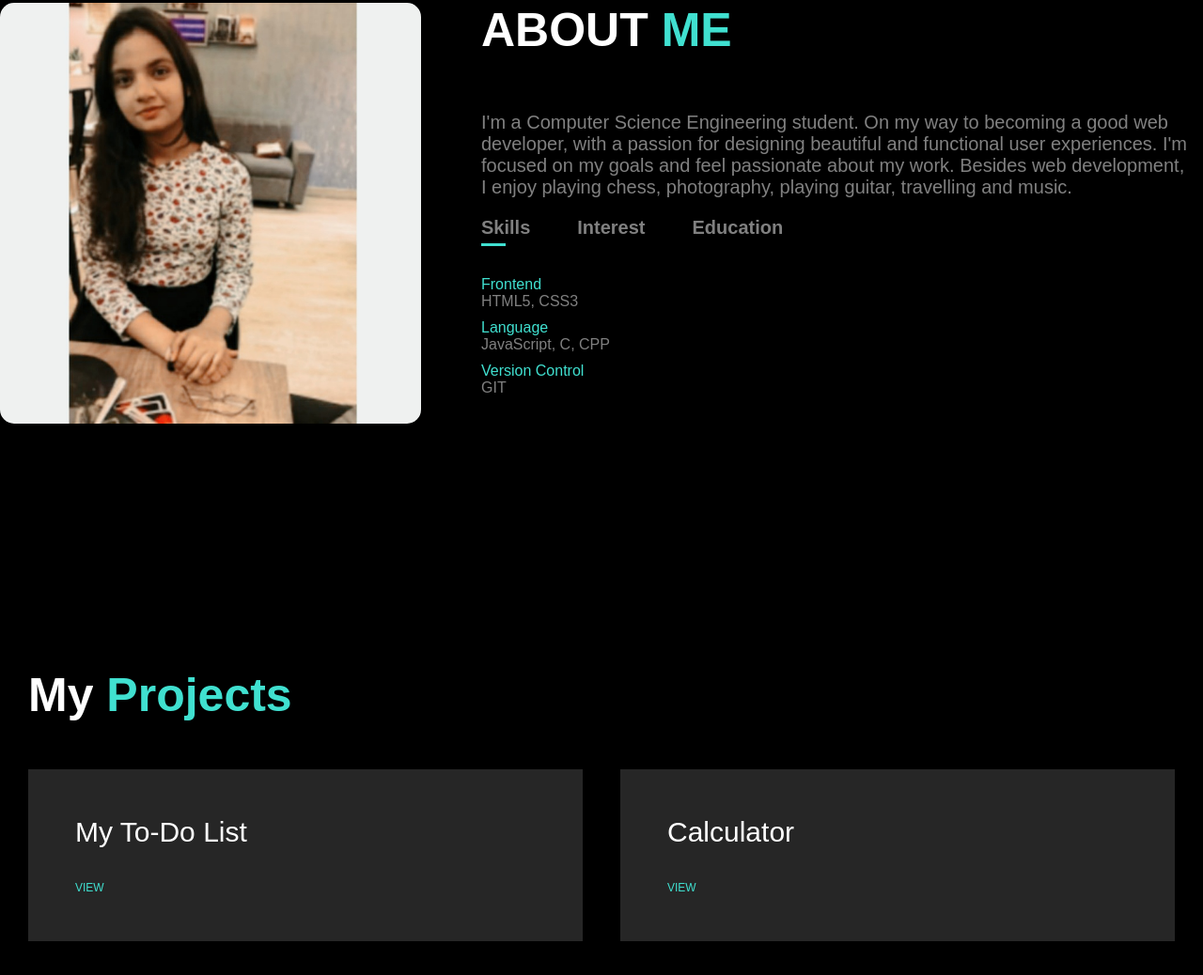
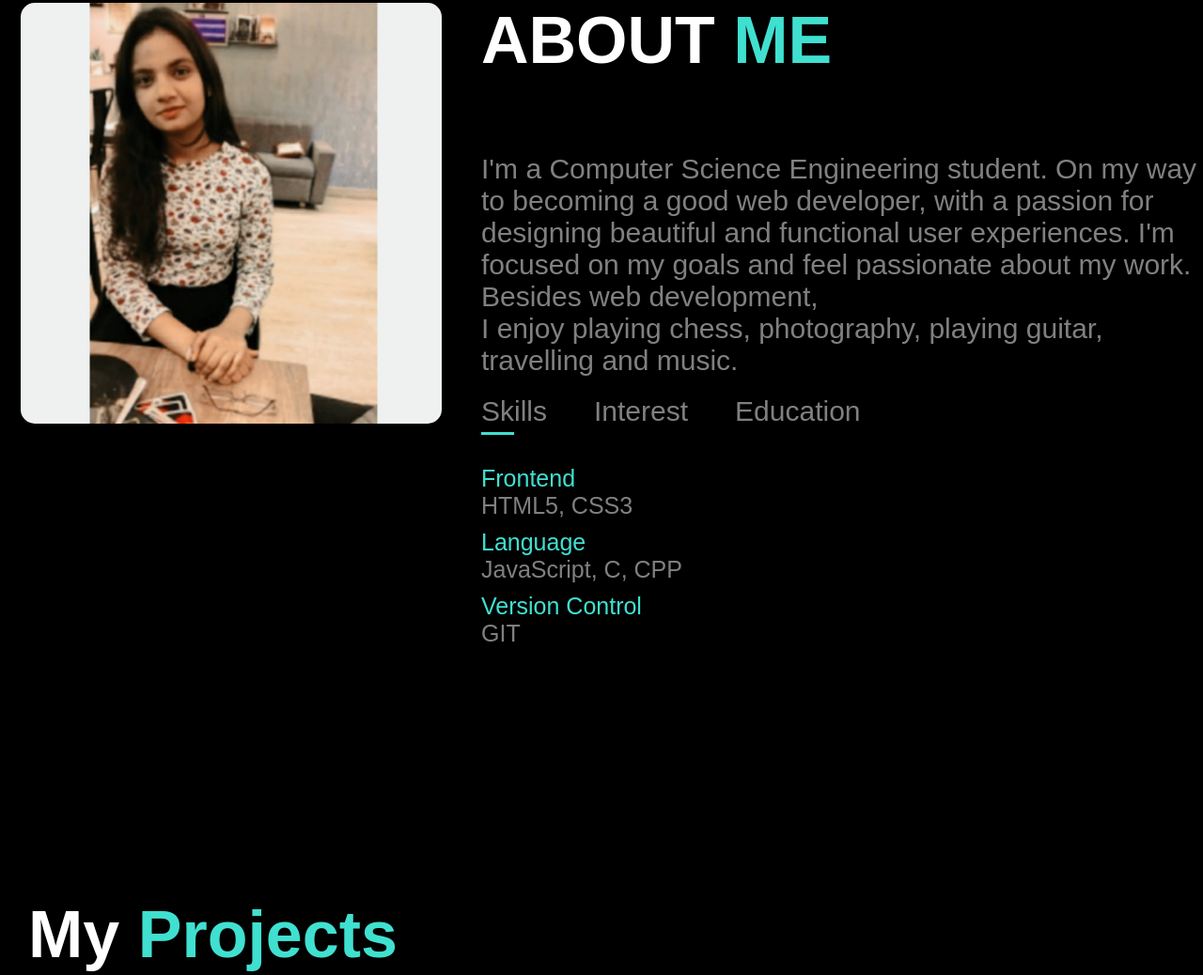
Before and after one commit to sattya19/Portfolio, a plain HTML site: page index.html in a window 1280 px wide. Shown: the part 852-1890 px from the top of the page at 94% size. Drawn offline with Linux system fonts and the light colour scheme.

Commit message:
edited about me page

```diff
--- a/style.css
+++ b/style.css
@@ -60,11 +60,9 @@ nav ul li a:hover {
     color: turquoise;
 }
 
-
 .header-text h1 {
     font-size: 120px;
     margin-top: 20px;
-
 }
 
 .header-text p {
@@ -91,11 +89,9 @@ nav ul li a:hover {
 }
 
 .about-col-1 img {
-    margin-left: auto;
+    margin-left: 5%;
     width: 100%;
     border-radius: 15px;
-
-
 }
 
 .about-col-2 {
@@ -103,7 +99,7 @@ nav ul li a:hover {
 }
 
 .sub-tittle {
-    font-size: 50px;
+    font-size: 70px;
     font-weight: 600;
     color: #fff;
 }
@@ -113,8 +109,9 @@ nav ul li a:hover {
 }
 
 .about-col-2 p {
-    font-size: 20px;
+    font-size: 30px;
     color: gray;
+    display: flex;
 }
 
 .tab-titles {
@@ -124,8 +121,8 @@ nav ul li a:hover {
 
 .tab-links {
     margin-right: 50px;
-    font-size: 18px;
-    font-weight: 800;
+    font-size: 25px;
+    font-weight: 500;
     cursor: pointer;
     position: relative;
 }
@@ -143,21 +140,19 @@ nav ul li a:hover {
 
 .tab-links.active-link::after {
     width: 50%;
-
-
-
 }
 
 .tab-contents ul li {
     list-style: none;
     margin: 10px 0;
     color: gray;
+    font-size: 25px;
 
 }
 
 .tab-contents ul li span{
 
-color: turquoise;
+    color: turquoise;
 }
 
 
@@ -179,13 +174,12 @@ color: turquoise;
     padding-inline: 30px;
     text-decoration: none;
     background-color: none;
-    font-size: 40px;
+    font-size: 50px;
     margin-top: 20%;
     margin-bottom: 5%;
 
 }
 .project-list{
-
     display: grid;
     grid-template-columns: repeat(auto-fit,minmax(250px, 1fr));
     grid-gap: 40px;
@@ -195,9 +189,9 @@ color: turquoise;
 .project-list div{
     background: #262626;
     padding : 50px;
-    font-size: 13px;
+    font-size: 40px;
     font-weight: 300;
-    border-right: 10px;
+    border-radius: 10px;
     transition: background 0.5s, transform 0.5s;
 
 
@@ -218,6 +212,7 @@ color: turquoise;
     margin-top: 20px;
     display: inline-block;
     background-color: #262626;
+
 
 }
 .project-list div :hover{
```
